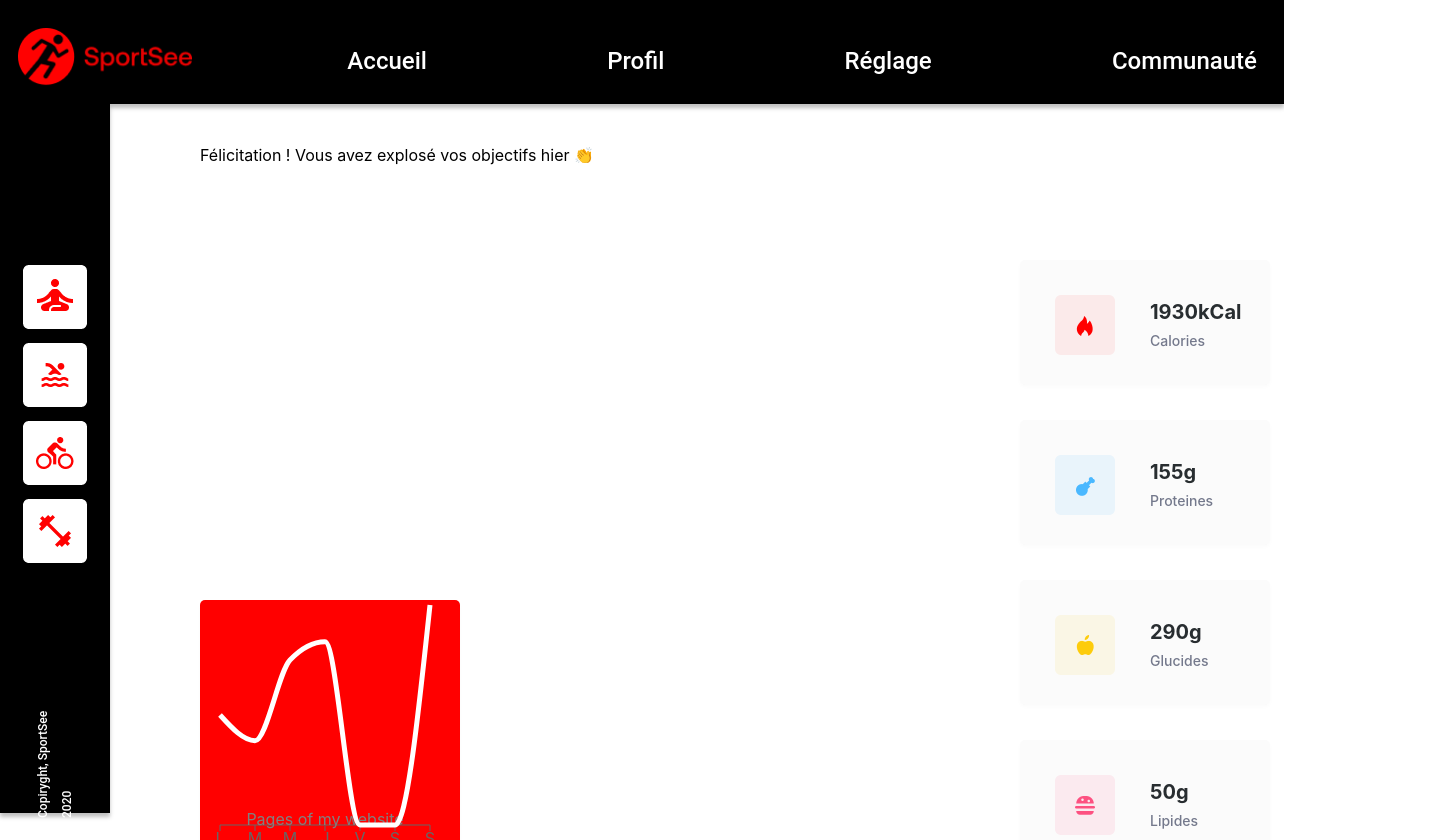
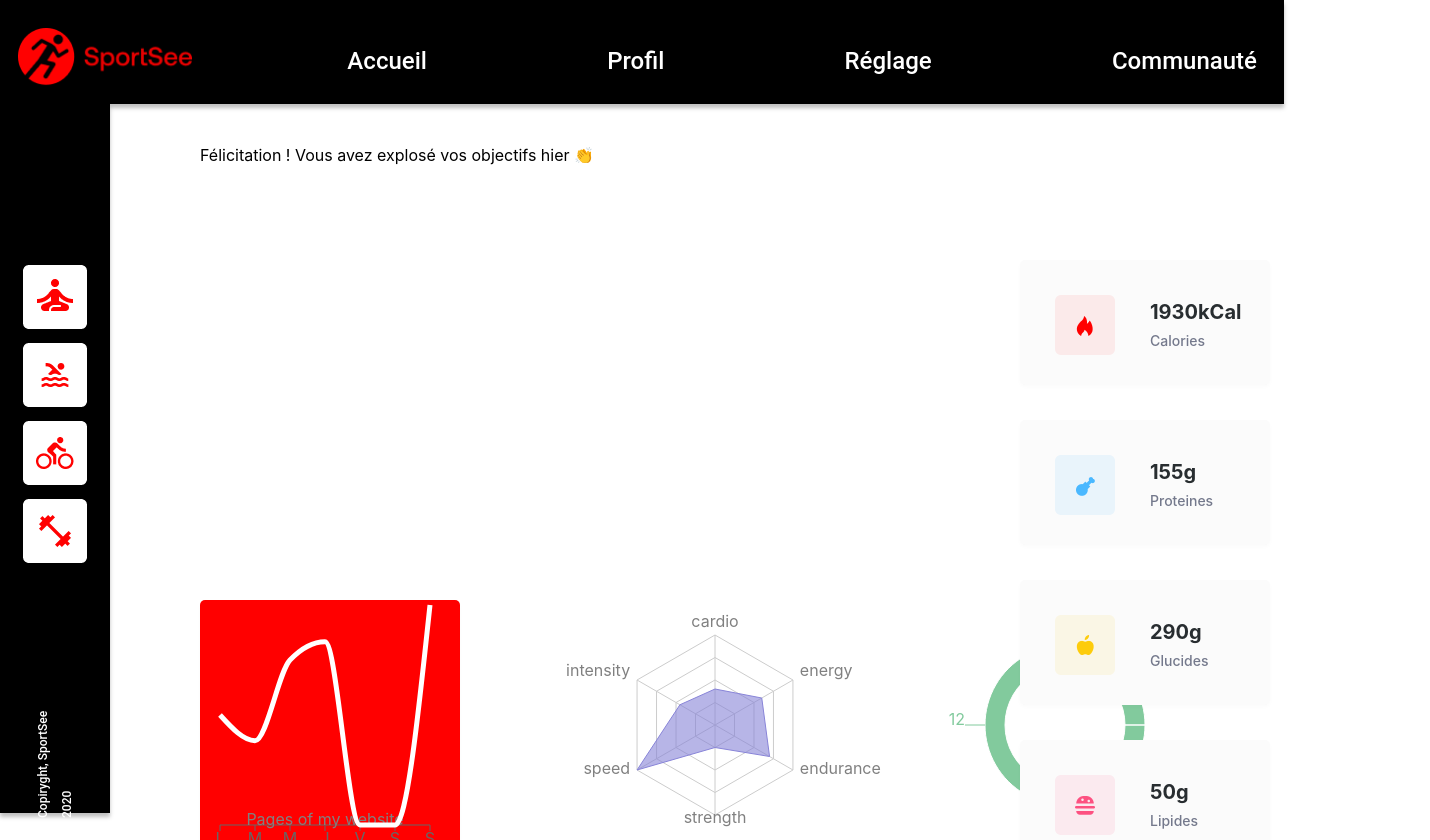
Before and after one commit to MaximilienProville75/MaximilienProville75-Proville_P12_22012022, a React (Create React App) app in the folder sportsee/: page / in a window 1280 px wide. Shown: the top 840 px of the page, 1430 px wide, since content can reach past the window. Built offline with nearby package versions, Linux system fonts and the light colour scheme; no server answers.

Commit message:
31-01 16:54 --> Perf / Kpi graph added

```diff
--- a/sportsee/src/components/DashBoard/DashBoard.css
+++ b/sportsee/src/components/DashBoard/DashBoard.css
@@ -9,3 +9,15 @@
     left: 200px;
     top: 600px;
 }
+
+.PerformanceGraph{
+    position:absolute;
+    left: 350px;
+    top: 600px;
+}
+
+.kpiGraph{
+    position:absolute;
+    left: 700px;
+    top: 600px;
+}
--- a/sportsee/src/components/DashBoard/DashBoard.js
+++ b/sportsee/src/components/DashBoard/DashBoard.js
@@ -8,6 +8,8 @@ import UserInfos from "./UserInfos/UserInfos";
 import MacroNutrimentsList from "./MacroNutriments/MacroNutrimentList";
 
 import ObjectifGraph from "./ObjectifGraph/ObjectifGraph";
+import RadarGraph from "./RadarGraph/RadarGraph";
+import KpiGraph from "./KpiGraph/KpiGraph";
 
 function Dashboard() {
   return (
@@ -16,6 +18,12 @@ function Dashboard() {
       <UserInfos />
       <div className="AverageSession">
         <ObjectifGraph />
+      </div>
+      <div className="PerformanceGraph">
+        <RadarGraph />
+      </div>
+      <div className="kpiGraph">
+        <KpiGraph />
       </div>
       <div className="MacroList">
         <MacroNutrimentsList />
--- a/sportsee/src/components/DashBoard/KpiGraph/KpiGraph.js
+++ b/sportsee/src/components/DashBoard/KpiGraph/KpiGraph.js
@@ -0,0 +1,106 @@
+import React from "react";
+import { PieChart, Pie } from "recharts";
+
+// const data01 = [
+//   {
+//     name: "Group A",
+//     value: 400,
+//   },
+//   {
+//     name: "Group B",
+//     value: 300,
+//   },
+//   {
+//     name: "Group C",
+//     value: 300,
+//   },
+//   {
+//     name: "Group D",
+//     value: 200,
+//   },
+//   {
+//     name: "Group E",
+//     value: 278,
+//   },
+//   {
+//     name: "Group F",
+//     value: 189,
+//   },
+// ];
+// const data02 = [
+//   {
+//     name: "Group A",
+//     value: 2400,
+//   },
+//   {
+//     name: "Group B",
+//     value: 4567,
+//   },
+//   {
+//     name: "Group C",
+//     value: 1398,
+//   },
+//   {
+//     name: "Group D",
+//     value: 9800,
+//   },
+//   {
+//     name: "Group E",
+//     value: 3908,
+//   },
+//   {
+//     name: "Group F",
+//     value: 4800,
+//   },
+// ];
+
+const data = [
+  {
+    value: 12,
+  },
+];
+const data2 = [
+  {
+    value: 88,
+  },
+];
+
+function KpiGraph() {
+  return (
+    <PieChart width={730} height={250}>
+      {/* <Pie
+        data={data01}
+        dataKey="value"
+        nameKey="name"
+        cx="50%"
+        cy="50%"
+        outerRadius={50}
+        fill="#8884d8"
+      /> */}
+      <Pie
+        data={data2}
+        dataKey="value"
+        nameKey="name"
+        cx="50%"
+        cy="50%"
+        innerRadius={60}
+        outerRadius={80}
+        fill="white"
+        label
+      />
+      <Pie
+        data={data}
+        dataKey="value"
+        nameKey="name"
+        cx="50%"
+        cy="50%"
+        innerRadius={60}
+        outerRadius={80}
+        fill="#82ca9d"
+        label
+      />
+    </PieChart>
+  );
+}
+
+export default KpiGraph;
--- a/sportsee/src/components/DashBoard/RadarGraph/RadarGraph.js
+++ b/sportsee/src/components/DashBoard/RadarGraph/RadarGraph.js
@@ -0,0 +1,56 @@
+import React from "react";
+import {
+  RadarChart,
+  Radar,
+  PolarGrid,
+  PolarAngleAxis,
+  PolarRadiusAxis,
+  Legend,
+} from "recharts";
+
+const data = [
+  {
+    subject: "cardio",
+    A: 80,
+  },
+  {
+    subject: "energy",
+    A: 120,
+  },
+  {
+    subject: "endurance",
+    A: 140,
+  },
+  {
+    subject: "strength",
+    A: 50,
+  },
+  {
+    subject: "speed",
+    A: 200,
+  },
+  {
+    subject: "intensity",
+    A: 90,
+  },
+];
+
+function RadarGraph() {
+  return (
+    <RadarChart outerRadius={90} width={730} height={250} data={data}>
+      <PolarGrid />
+      <PolarAngleAxis dataKey="subject" />
+      {/* <PolarRadiusAxis angle={30} domain={[0, 150]} /> */}
+      <Radar
+        name="Mike"
+        dataKey="A"
+        stroke="#8884d8"
+        fill="#8884d8"
+        fillOpacity={0.6}
+      />
+      {/* <Legend /> */}
+    </RadarChart>
+  );
+}
+
+export default RadarGraph;
```
